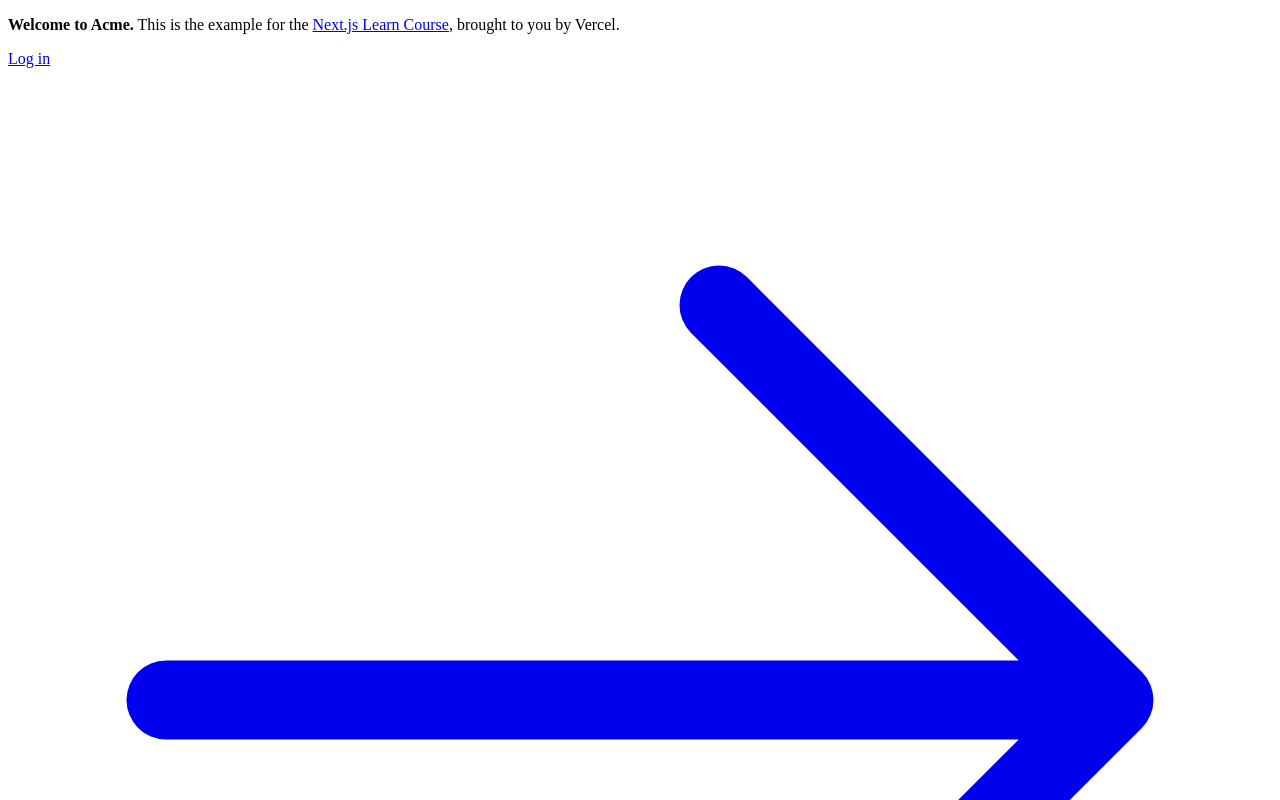
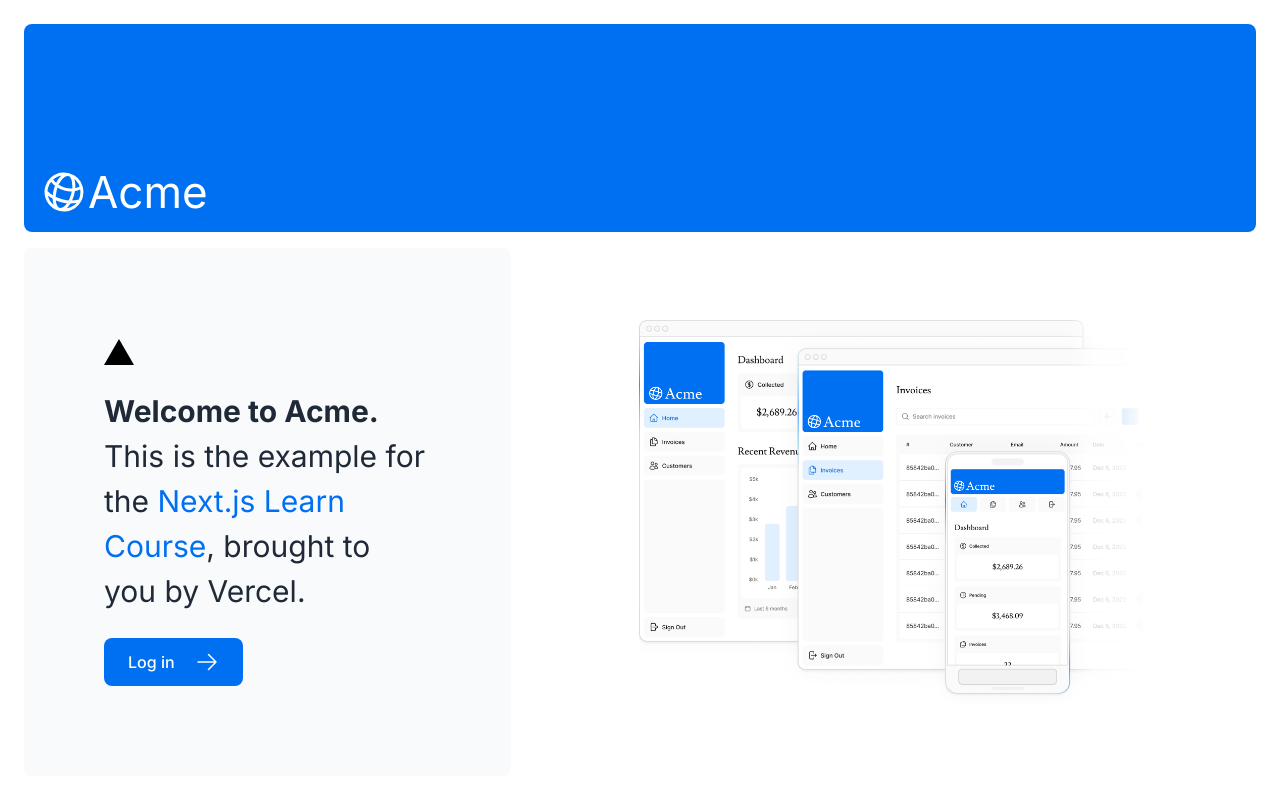
Before and after one commit to Micro-88/NextJS-Dashboardapp, a Next.js app: page / in a window 1280 px wide. Shown: the top 800 px of the page. Built offline with nearby package versions, Linux system fonts and the light colour scheme.

Commit message:
Chapter 3

```diff
--- a/app/layout.tsx
+++ b/app/layout.tsx
@@ -1,3 +1,6 @@
+import '@/app/ui/global.css';
+import { inter } from '@/app/ui/fonts';
+
 export default function RootLayout({
   children,
 }: {
@@ -5,7 +8,7 @@
 }) {
   return (
     <html lang="en">
-      <body>{children}</body>
+      <body className={`${inter.className} antialiased`}>{children}</body>
     </html>
   );
 }
--- a/app/page.tsx
+++ b/app/page.tsx
@@ -1,12 +1,14 @@
 import AcmeLogo from '@/app/ui/acme-logo';
 import { ArrowRightIcon } from '@heroicons/react/24/outline';
 import Link from 'next/link';
+import { lusitana } from '@/app/ui/fonts';
+import Image from 'next/image';
 
 export default function Page() {
   return (
     <main className="flex min-h-screen flex-col p-6">
       <div className="flex h-20 shrink-0 items-end rounded-lg bg-blue-500 p-4 md:h-52">
-        {/* <AcmeLogo /> */}
+         <AcmeLogo />
       </div>
       <div className="mt-4 flex grow flex-col gap-4 md:flex-row">
         <div className="flex flex-col justify-center gap-6 rounded-lg bg-gray-50 px-6 py-10 md:w-2/5 md:px-20">
@@ -27,6 +29,13 @@
         </div>
         <div className="flex items-center justify-center p-6 md:w-3/5 md:px-28 md:py-12">
           {/* Add Hero Images Here */}
+          <Image
+            src="/hero-desktop.png"
+            width={1000}
+            height={760}
+            className="hidden md:block"
+            alt="Screenshots of the dashboard project showing desktop version"
+          />
         </div>
       </div>
     </main>
--- /dev/null
+++ b/app/ui/fonts.ts
@@ -0,0 +1,10 @@
+import { Inter } from 'next/font/google';
+
+export const inter = Inter({ subsets: ['latin'] });
+
+import { createGlobalStyle } from 'styled-components';
+
+export const lusitana = {
+  className: 'your-lusitana-class', // This should be a valid class
+  // other properties if needed
+};
--- a/package.json
+++ b/package.json
@@ -12,11 +12,11 @@
     "autoprefixer": "10.4.19",
     "bcrypt": "^5.1.1",
     "clsx": "^2.1.1",
-    "next": "15.0.0-canary.56",
+    "next": "^15.0.0-canary.56",
     "next-auth": "5.0.0-beta.19",
     "postcss": "8.4.38",
-    "react": "19.0.0-rc-f38c22b244-20240704",
-    "react-dom": "19.0.0-rc-f38c22b244-20240704",
+    "react": "^19.0.0-rc-f38c22b244-20240704",
+    "react-dom": "^19.0.0-rc-f38c22b244-20240704",
     "tailwindcss": "3.4.4",
     "typescript": "5.5.2",
     "use-debounce": "^10.0.1",
```
Also changed, not shown: 1 other file (tests, documents, lock files or other folders).
